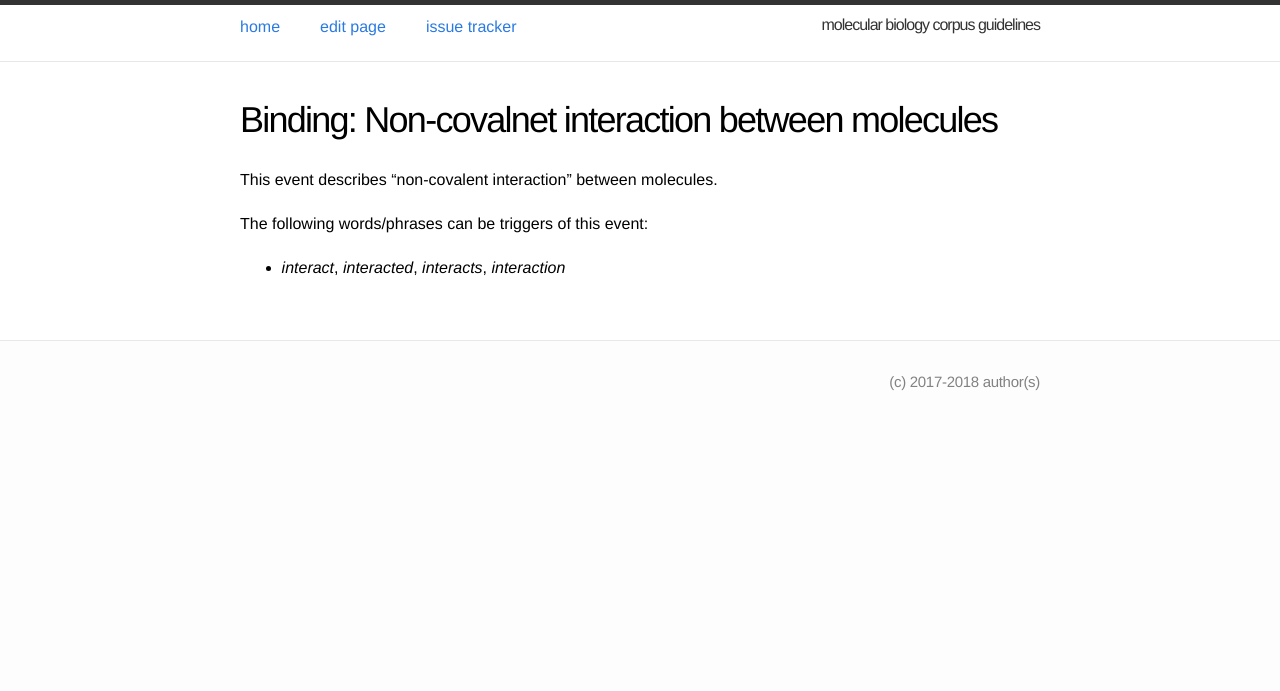
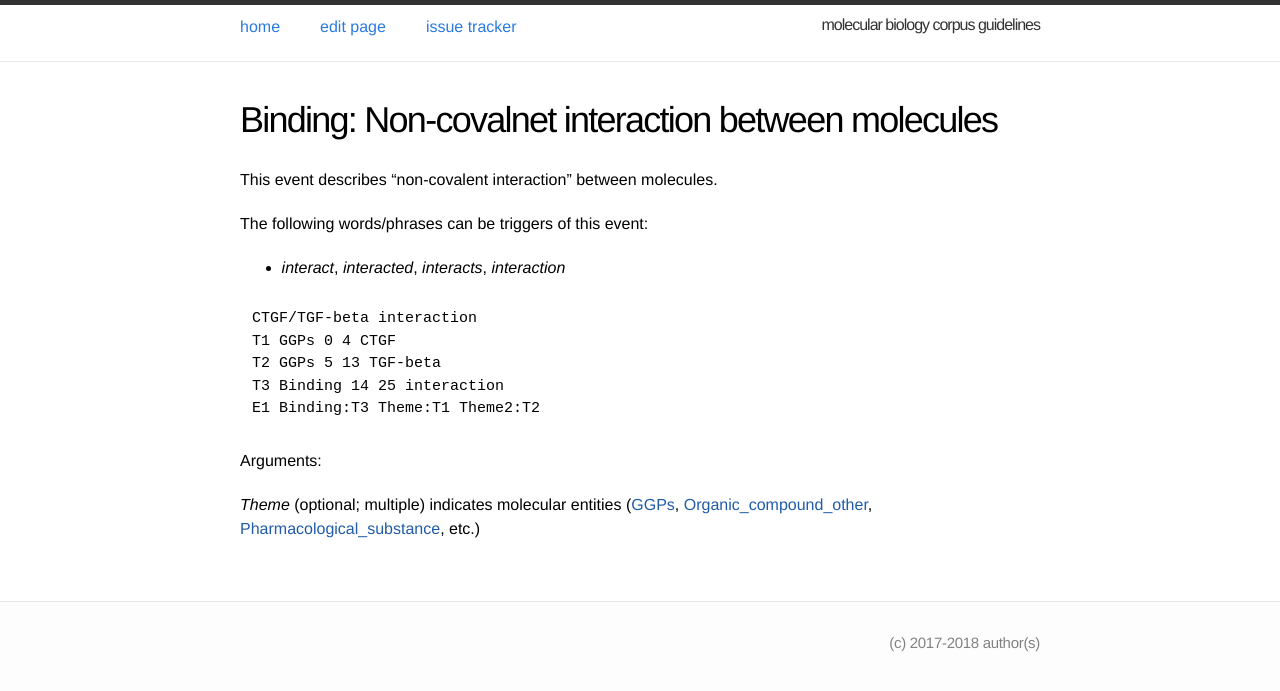
Before and after one commit to ezcatdb/molbiol_lung_corpus-guidelines, a Jekyll site: the page built from _event/Binding.md, in a window 1280 px wide. Shown: the top 691 px of the page. Built offline with Jekyll 4.4.1, drawn with Linux system fonts in a browser that asks for light colours.

Commit message:
sample sentence & arguments included in _event/Binding.md

```diff
--- a/_event/Binding.md
+++ b/_event/Binding.md
@@ -16,4 +16,16 @@ The following words/phrases can be triggers of this event:
 
 - *interact*, *interacted*, *interacts*, *interaction*
 
+~~~ ann
+CTGF/TGF-beta interaction
+T1 GGPs 0 4 CTGF
+T2 GGPs 5 13 TGF-beta
+T3 Binding 14 25 interaction
+E1 Binding:T3 Theme:T1 Theme2:T2
+~~~
+
+Arguments:
+
+*Theme* (optional; multiple) indicates molecular entities ([GGPs](), [Organic_compound_other](), [Pharmacological_substance](), etc.)
+
 <!--details-->
```
